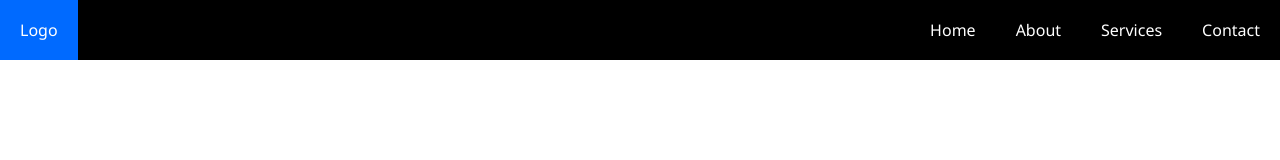
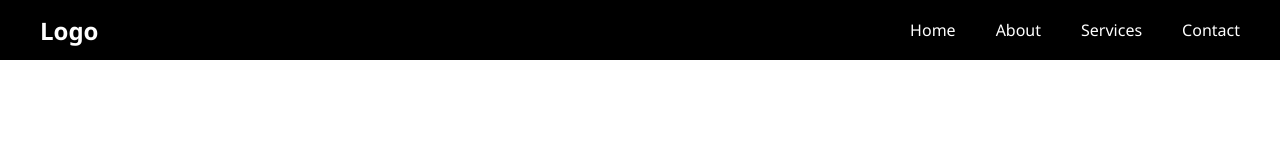
Before and after one commit to RamezCh/Responsive-Navbar, a plain HTML site: page index.html in a window 1280 px wide. Drawn offline with Linux system fonts and the light colour scheme.

Commit message:
A few design tweaks

```diff
--- a/index.html
+++ b/index.html
@@ -8,6 +8,7 @@
 </head>
 <body>
     <nav>
+        <a href="#" class="logo">Logo</a>
         <input type="checkbox" id="sidebar-active">
         <label for="sidebar-active" class="open-sidebar-btn">
             <svg xmlns="http://www.w3.org/2000/svg" height="32px" viewBox="0 -960 960 960" width="32px" fill="#5f6368"><path d="M120-320v-80h720v80H120Zm0-200v-80h720v80H120Zm0-200v-80h720v80H120Z"/></svg>
@@ -18,7 +19,6 @@
             <label for="sidebar-active" class="close-sidebar-btn">
                 <svg xmlns="http://www.w3.org/2000/svg" height="32px" viewBox="0 -960 960 960" width="32px" fill="#5f6368"><path d="m256-200-56-56 232-232-232-232 56-56 232 232 232-232 56 56-232 232 232 232-56 56-232-232-232 232Z"/></svg>
             </label>
-            <a href="#">Logo</a>
             <a href="#">Home</a>
             <a href="#">About</a>
             <a href="#">Services</a>
--- a/style.css
+++ b/style.css
@@ -18,13 +18,20 @@ nav {
     height: 60px;
     background-color: var(--color-1);
     display: flex;
-    justify-content: flex-end;
+    justify-content: space-between;
     align-items: center;
+    padding: 0 20px;
+}
+
+.logo {
+    color: var(--text-color);
+    text-decoration: none;
+    font-size: 1.5em;
+    font-weight: bold;
 }
 
 .links-container {
     height: 100%;
-    width: 100%;
     display: flex;
     flex-direction: row;
     align-items: center;
@@ -41,10 +48,6 @@ nav a {
 
 nav a:hover {
     background-color: var(--acent-color);
-}
-
-.links-container > a:nth-of-type(1) {
-    margin-right: auto;
 }
 
 nav svg {
@@ -68,6 +71,7 @@ nav svg {
         right: -100%;
         z-index: 100;
         width: 200px;
+        height: 100%;
         background-color: var(--color-1);
         box-shadow: -5px 0 5px rgba(0, 0, 0, 0.25);
         transition: 0.8s ease-out;
```
